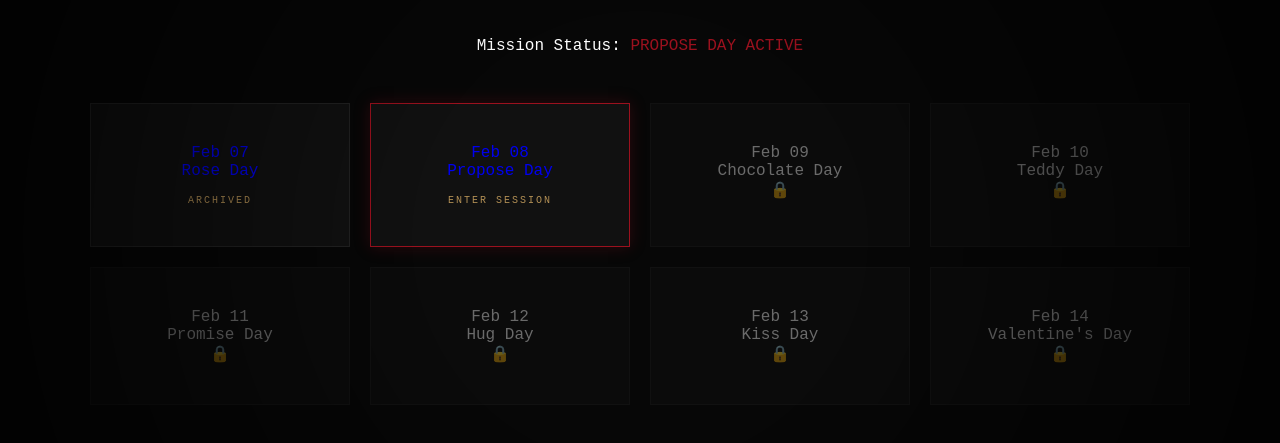
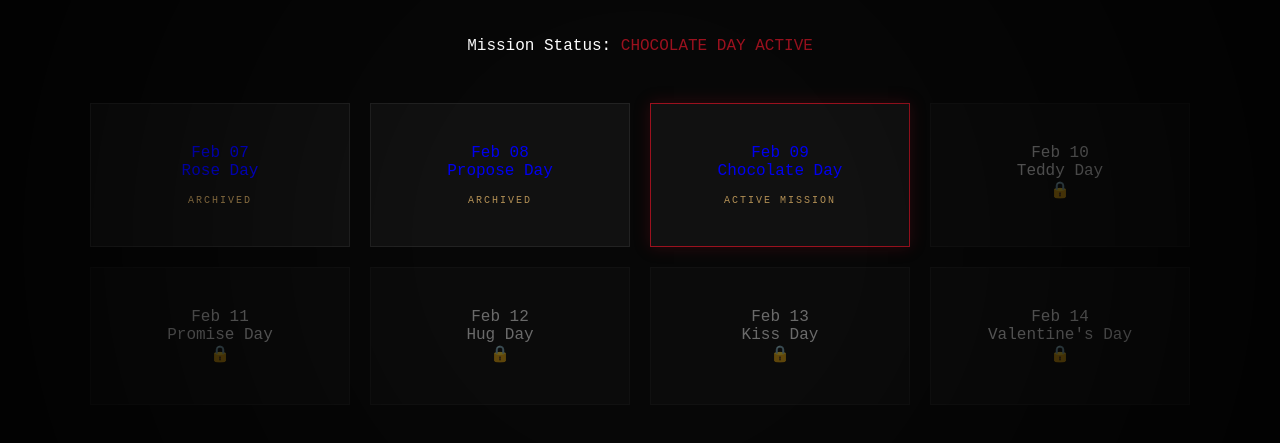
Before and after one commit to mohammadaakif2010/ValentinesAaadduuu, a plain HTML site: page index.html in a window 1280 px wide. Shown: the part 161-604 px from the top of the page. Drawn offline with Linux system fonts and the light colour scheme.

Commit message:
Update index.html

```diff
--- a/index.html
+++ b/index.html
@@ -14,7 +14,7 @@
             <h2 class="glitch-text">Valentine Protocol</h2>
             <p class="subtitle">
                 Mission Status:
-                <span class="active-text">Propose Day Active</span>
+                <span class="active-text">Chocolate Day Active</span>
             </p>
         </header>
 
@@ -27,18 +27,19 @@
                 <span class="status">ARCHIVED</span>
             </a>
 
-            <!-- Propose Day: Active mission -->
-            <a href="propose.html" class="day-btn active">
+            <!-- Propose Day: Accessible but no longer active -->
+            <a href="propose.html" class="day-btn">
                 <span class="date">Feb 08</span>
                 <span class="label">Propose Day</span>
-                <span class="status">ENTER SESSION</span>
+                <span class="status">ARCHIVED</span>
             </a>
 
-            <div class="day-btn locked">
+            <!-- Chocolate Day: Active mission -->
+            <a href="chocolate.html" class="day-btn active">
                 <span class="date">Feb 09</span>
                 <span class="label">Chocolate Day</span>
-                <div class="lock-icon">🔒</div>
-            </div>
+                <div class="status"> ACTIVE MISSION</div>
+            </a>
 
             <div class="day-btn locked">
                 <span class="date">Feb 10</span>
```
